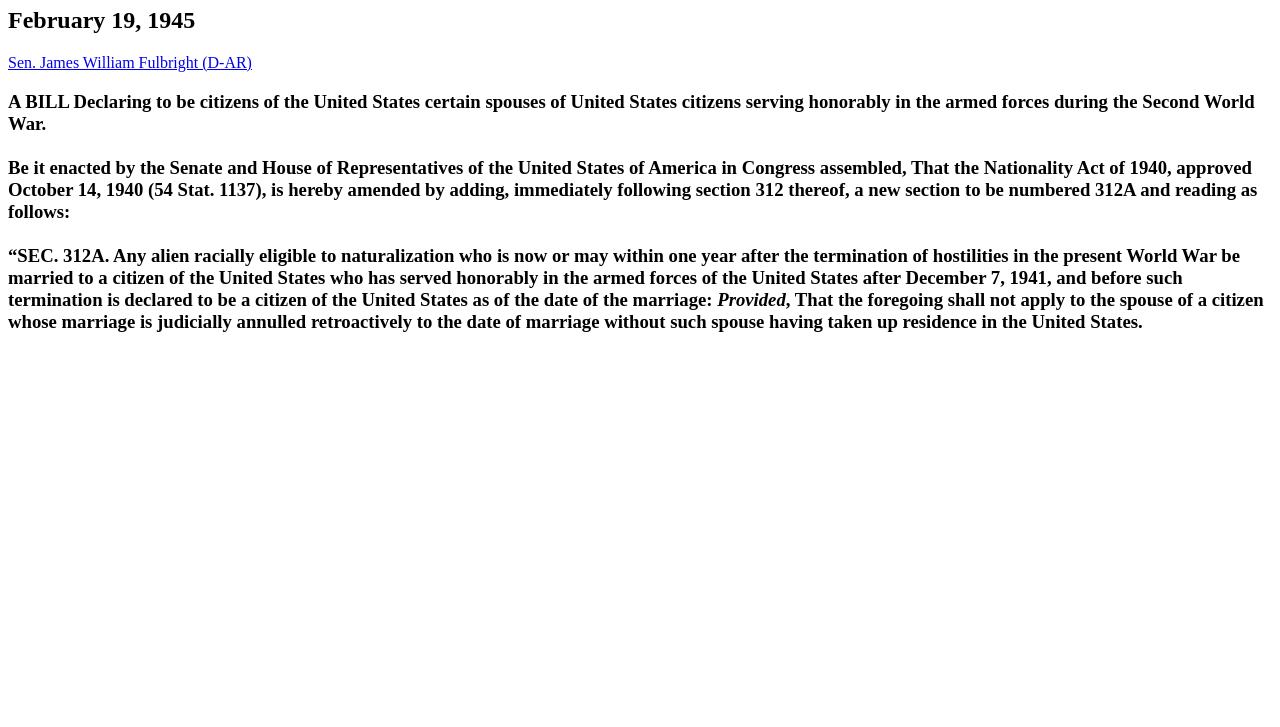
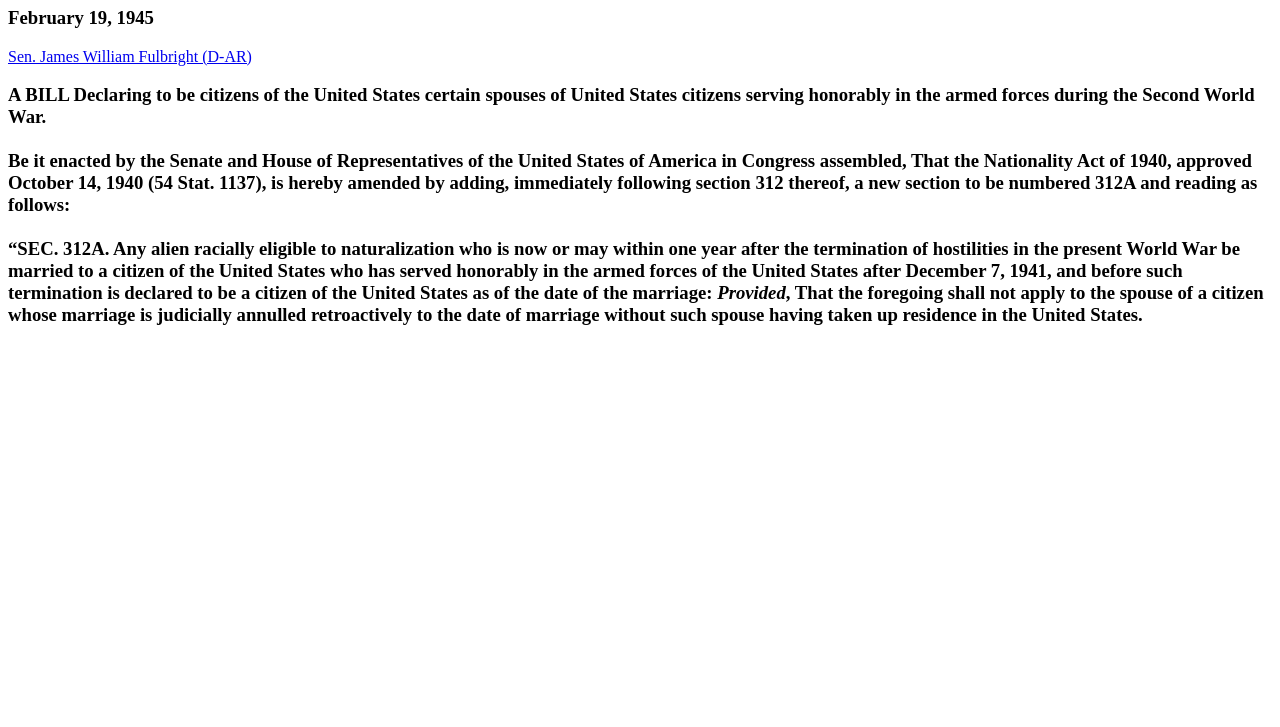
Before and after one commit to legislatinginequality/warbridesact, a plain HTML site: page bills/79S563.html in a window 1280 px wide. Shown: the part 73-800 px from the top of the page. Drawn offline with Linux system fonts and the light colour scheme.

Commit message:
Update 79S563.html

```diff
--- a/bills/79S563.html
+++ b/bills/79S563.html
@@ -7,7 +7,7 @@
 
 <body>
 <h1><b>79 S. 563</b></h1>
-<h2>February 19, 1945</h2>
+<h3>February 19, 1945</h3>
   <p><a href="https://bioguide.congress.gov/search/bio/F000401" target="_blank">Sen. James William Fulbright (D-AR)</a></p>
 
 <h3>A BILL Declaring to be citizens of the United States certain spouses of United States citizens serving honorably in the armed forces during the Second World War.<br><br>
```
